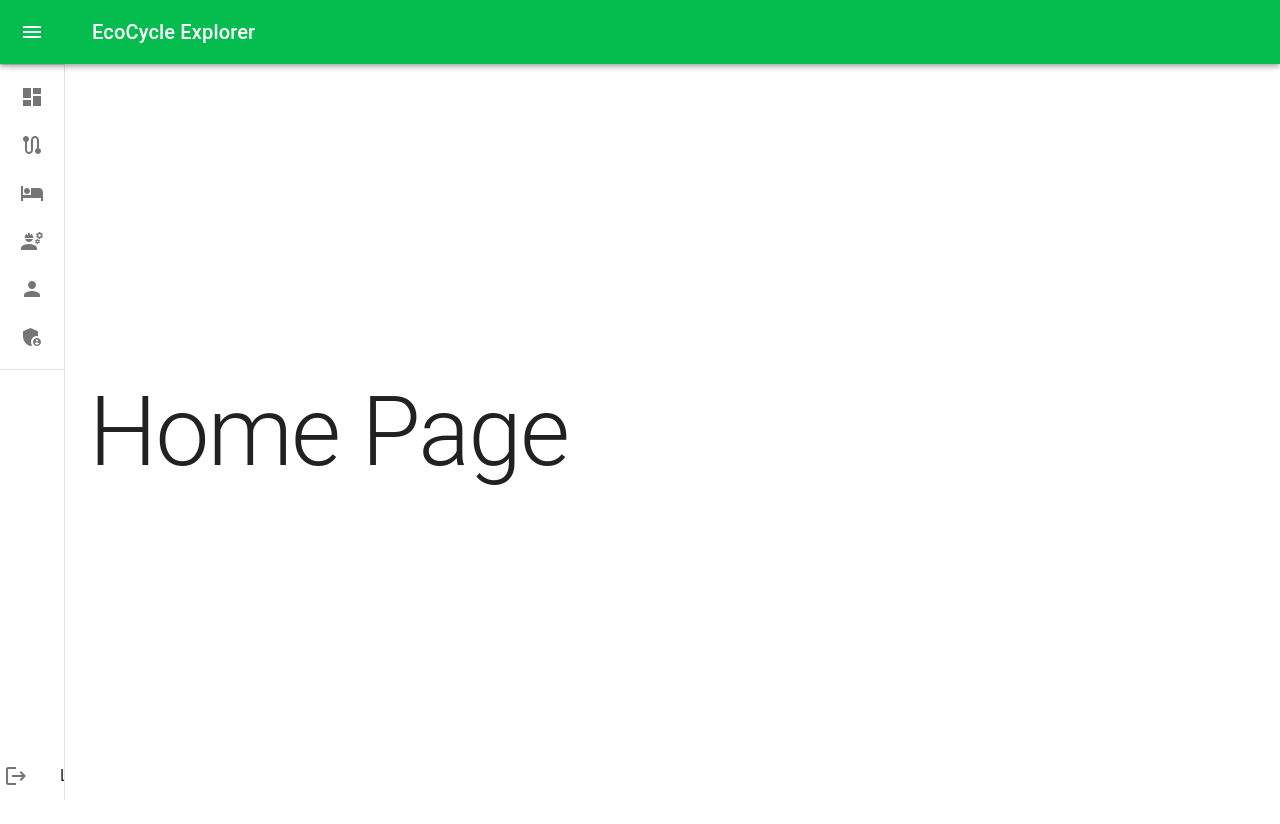
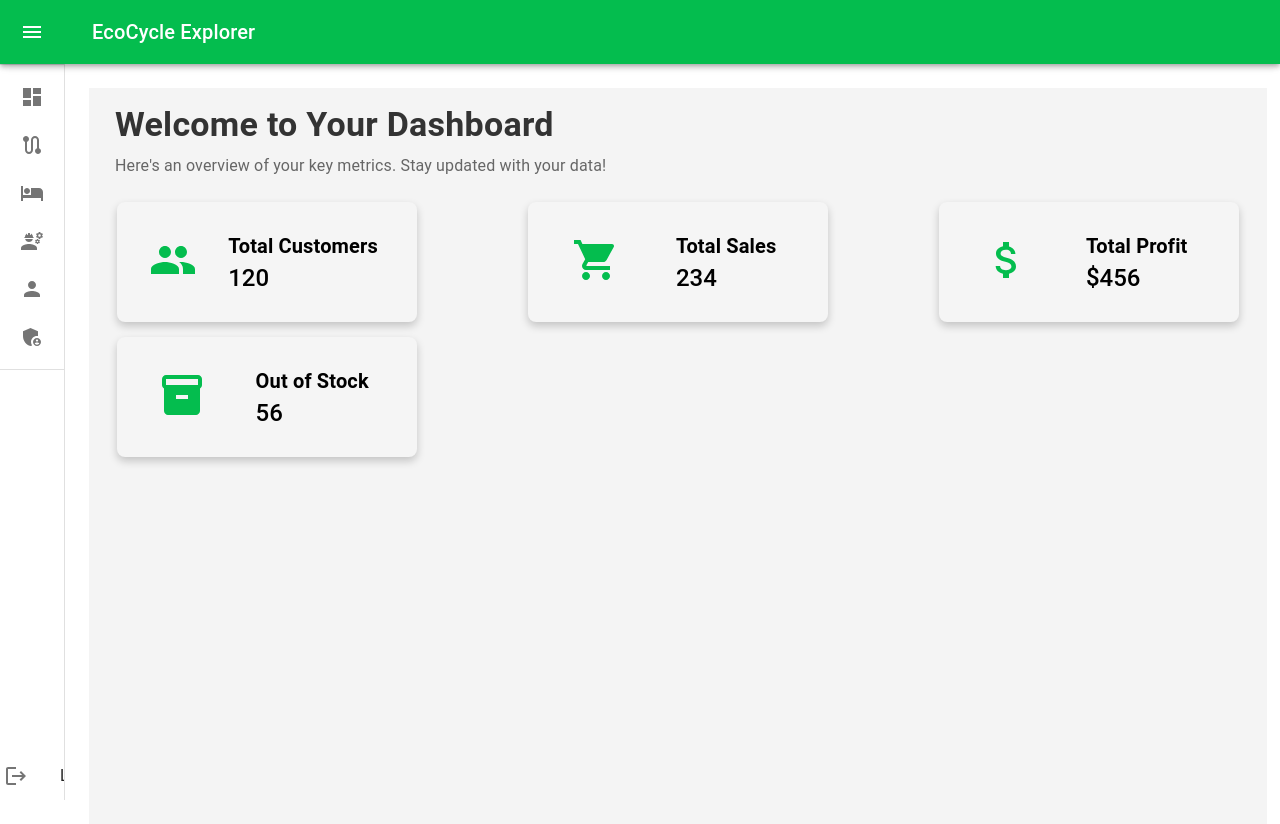
Before and after one commit to IT21266300/EcoCycleExplorerWeb, a React (Vite) app in the folder w_App/client/: page / in a window 1280 px wide. Shown: the top 824 px of the page. Before the commit the page ends 800 px from the top, so only its background shows below. Built offline with nearby package versions, Linux system fonts and the light colour scheme; sample sign-in values are in the browser's storage.

Commit message:
Home page card row demo finish
I have created home page card component in component folder,card row in home folder in pages and modified home.jsx

```diff
--- a/w_App/client/src/components/appbar/Appbar.jsx
+++ b/w_App/client/src/components/appbar/Appbar.jsx
@@ -1,3 +1,4 @@
+/* eslint-disable react/prop-types */
 /* eslint-disable no-unused-vars */
 import React from "react";
 import { styled } from "@mui/material/styles";
--- /dev/null
+++ b/w_App/client/src/components/homecard/HomeCard.jsx
@@ -0,0 +1,49 @@
+/* eslint-disable no-unused-vars */
+/* eslint-disable react/prop-types */
+import React from "react";
+import Box from "@mui/material/Box";
+import Typography from "@mui/material/Typography";
+
+const CardComponent = ({ title, amount, icon, backgroundColor = "#f5f5f5" }) => {
+  return (
+    <Box
+      sx={{
+        backgroundColor,
+        color: "#000",
+        borderRadius: "8px",
+        padding: "20px",
+        display: "flex",
+        flexDirection: "row",
+        alignItems: "center",
+        justifyContent: "space-around",
+        width:"300px",
+        minWidth: "180px",
+        height: "120px",
+        boxShadow: "0px 4px 8px rgba(0,0,0,0.2)",
+      }}
+    >
+      <Box
+        sx={{
+          fontSize: "40px",
+          color: "#04bd4e",
+          marginBottom: "8px",
+          padding:"5px",
+          scale:"2"
+
+        }}
+      >
+        {icon}
+      </Box>
+      <Box sx={{flexDirection:"column"}}>
+      <Typography variant="h6" sx={{ fontWeight: "bold" }}>
+        {title}
+      </Typography>
+      <Typography variant="h5" sx={{ fontWeight: "medium" }}>
+        {amount}
+      </Typography>
+      </Box>
+    </Box>
+  );
+};
+
+export default CardComponent;
--- a/w_App/client/src/components/sidebar/Sidebar.jsx
+++ b/w_App/client/src/components/sidebar/Sidebar.jsx
@@ -1,3 +1,5 @@
+/* eslint-disable react/prop-types */
+/* eslint-disable no-unused-vars */
 import React from "react";
 import { styled, useTheme } from "@mui/material/styles";
 import Box from "@mui/material/Box";
--- /dev/null
+++ b/w_App/client/src/pages/Dashboard/Cardrow.jsx
@@ -0,0 +1,106 @@
+/* eslint-disable no-unused-vars */
+import React from "react";
+import Box from "@mui/material/Box";
+import CardComponent from "../../components/homecard/HomeCard";
+import GroupIcon from "@mui/icons-material/Group";
+import ShoppingCartIcon from "@mui/icons-material/ShoppingCart";
+import AttachMoneyIcon from "@mui/icons-material/AttachMoney";
+import InventoryIcon from "@mui/icons-material/Inventory";
+
+const cardData = [
+  {
+    title: "Total Customers",
+    amount: 120,
+    icon: <GroupIcon />,
+  },
+  {
+    title: "Total Sales",
+    amount: 234,
+    icon: <ShoppingCartIcon />,
+  },
+  {
+    title: "Total Profit",
+    amount: "$456",
+    icon: <AttachMoneyIcon />,
+  },
+  {
+    title: "Out of Stock",
+    amount: 56,
+    icon: <InventoryIcon />,
+  },
+];
+
+const CardRow = () => {
+  return (
+    <Box
+      sx={{
+        display: "flex",
+        gap: "15px",
+        justifyContent: "space-between",
+        flexWrap: "wrap",
+        margin: "12px",
+      }}
+    >
+      {cardData.map((data, index) => (
+        <CardComponent
+          key={index}
+          title={data.title}
+          amount={data.amount}
+          icon={data.icon}
+          backgroundColor={data.backgroundColor}
+        />
+      ))}
+    </Box>
+  );
+};
+
+export default CardRow;
+
+
+
+
+// import React, { useEffect, useState } from "react";
+// import Box from "@mui/material/Box";
+// import CardComponent from "./CardComponent";
+// import axios from "axios";
+
+// const CardRow = () => {
+//   const [cardData, setCardData] = useState([]);
+
+//   useEffect(() => {
+//     const fetchData = async () => {
+//       try {
+//         const response = await axios.get("https://your-api-endpoint/cards");
+//         setCardData(response.data); // Expecting an array of card data from the API
+//       } catch (error) {
+//         console.error("Error fetching card data:", error);
+//       }
+//     };
+
+//     fetchData();
+//   }, []);
+
+//   return (
+//     <Box
+//       sx={{
+//         display: "flex",
+//         gap: "16px",
+//         justifyContent: "space-between",
+//         flexWrap: "wrap",
+//         margin: "16px",
+//       }}
+//     >
+//       {cardData.map((data, index) => (
+//         <CardComponent
+//           key={index}
+//           title={data.title}
+//           amount={data.amount}
+//           icon={data.icon} // Icons can also be fetched from the backend
+//           backgroundColor={data.backgroundColor}
+//         />
+//       ))}
+//     </Box>
+//   );
+// };
+
+// export default CardRow;
--- a/w_App/client/src/pages/Dashboard/home.jsx
+++ b/w_App/client/src/pages/Dashboard/home.jsx
@@ -1,9 +1,42 @@
 /* eslint-disable no-unused-vars */
-import { Typography } from '@mui/material'
-import React from 'react'
+import React from "react";
+import { Typography, Box } from "@mui/material";
+import CardRow from "./Cardrow";
 
 export default function Home() {
   return (
-    <Typography variant='h1'>Home Page</Typography>
-  )
+    <Box
+      sx={{
+        width: "92vw",
+        minHeight: "100vh",
+        backgroundColor: "#f4f4f4",
+        padding: "16px",
+      }}
+    >
+      {/* Welcome Message */}
+      <Box sx={{ marginBottom: "24px", textAlign: "start",marginLeft:"10px" }}>
+        <Typography
+          variant="h4"
+          sx={{
+            fontWeight: "bold",
+            marginBottom: "8px",
+            color: "#333",
+          }}
+        >
+          Welcome to Your Dashboard
+        </Typography>
+        <Typography
+          variant="body1"
+          sx={{
+            color: "#666",
+          }}
+        >
+          Here's an overview of your key metrics. Stay updated with your data!
+        </Typography>
+      </Box>
+
+      {/* Card Row */}
+      <CardRow />
+    </Box>
+  );
 }
```
